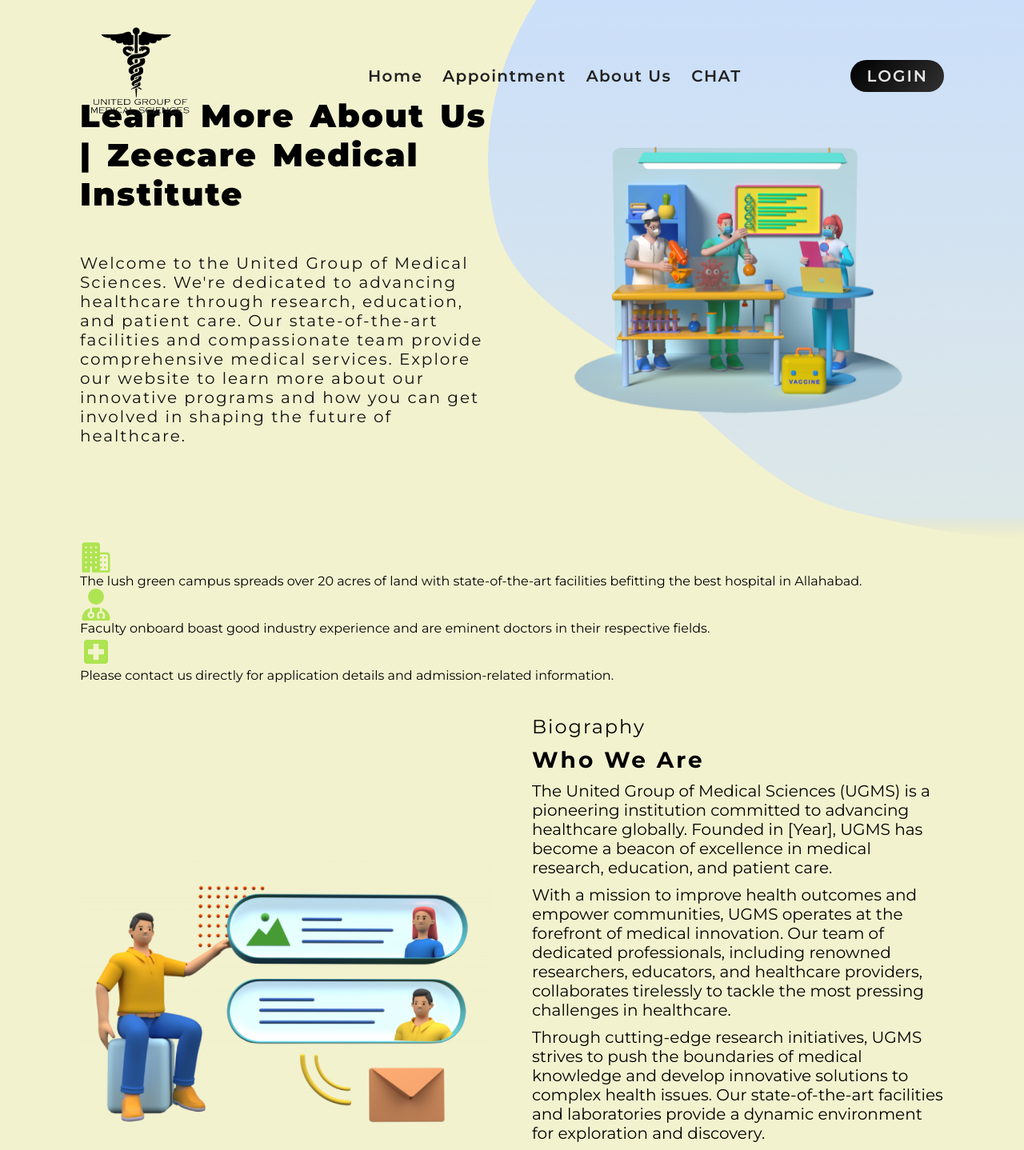
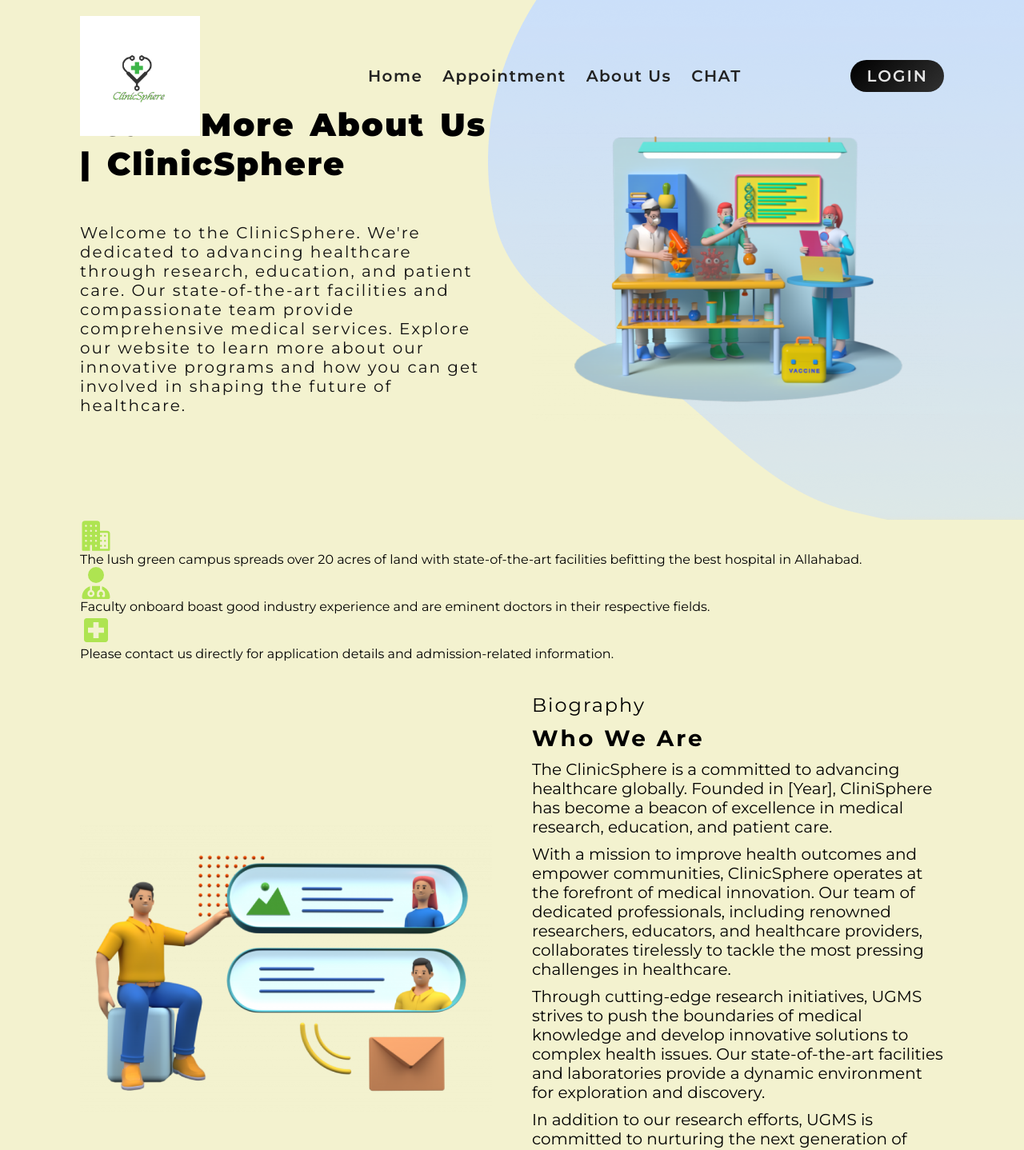
Before and after one commit to amipkr7/Hospmang-Frontend, a React (Vite) app: page /about in a window 1280 px wide. Shown: the top 1438 px of the page at 80% size. Built offline with nearby package versions, Linux system fonts and the light colour scheme; no server answers.

Commit message:
index.html changed for razorpay

```diff
--- a/src/Pages/AboutUs.jsx
+++ b/src/Pages/AboutUs.jsx
@@ -8,7 +8,7 @@
   return (
     <>
 
-     <Hero title={"Learn More About Us | Zeecare Medical Institute"} image_url={about} />
+     <Hero title={"Learn More About Us | ClinicSphere"} image_url={about} />
      <Biography image_url={whoweare}/>
     </>
   )
--- a/src/Pages/Appointment.jsx
+++ b/src/Pages/Appointment.jsx
@@ -6,7 +6,7 @@
   return (
     <div>
       <br /><br /><br />
-      <Hero title={"Schedule Your Appointment | United Group of Medical Sciences"} image_url={signin}/>
+      <Hero title={"Schedule Your Appointment | ClinicSphere"} image_url={signin}/>
       <AppointmentForm/>
     </div>
   )
--- a/src/Pages/Components/Biography.jsx
+++ b/src/Pages/Components/Biography.jsx
@@ -11,8 +11,8 @@
         <div className="banner">
           <p>Biography</p>
           <h3>Who We Are</h3>
-          <p>The United Group of Medical Sciences (UGMS) is a pioneering institution committed to advancing healthcare globally. Founded in [Year], UGMS has become a beacon of excellence in medical research, education, and patient care.</p>
-          <p>With a mission to improve health outcomes and empower communities, UGMS operates at the forefront of medical innovation. Our team of dedicated professionals, including renowned researchers, educators, and healthcare providers, collaborates tirelessly to tackle the most pressing challenges in healthcare.</p>
+          <p>The ClinicSphere is a committed to advancing healthcare globally. Founded in [Year], CliniSphere has become a beacon of excellence in medical research, education, and patient care.</p>
+          <p>With a mission to improve health outcomes and empower communities, ClinicSphere operates at the forefront of medical innovation. Our team of dedicated professionals, including renowned researchers, educators, and healthcare providers, collaborates tirelessly to tackle the most pressing challenges in healthcare.</p>
           <p>Through cutting-edge research initiatives, UGMS strives to push the boundaries of medical knowledge and develop innovative solutions to complex health issues. Our state-of-the-art facilities and laboratories provide a dynamic environment for exploration and discovery.</p>
           <p>In addition to our research efforts, UGMS is committed to nurturing the next generation of healthcare professionals. We offer comprehensive educational programs, including undergraduate and postgraduate studies, continuing medical education, and professional development opportunities.
 
--- a/src/Pages/Components/Hero.jsx
+++ b/src/Pages/Components/Hero.jsx
@@ -10,7 +10,7 @@
 
         <h1>{props.title}</h1>
         <p>
-Welcome to the United Group of Medical Sciences. We're dedicated to advancing healthcare through research, education, and patient care. Our state-of-the-art facilities and compassionate team provide comprehensive medical services. Explore our website to learn more about our innovative programs and how you can get involved in shaping the future of healthcare.</p>
+Welcome to the ClinicSphere. We're dedicated to advancing healthcare through research, education, and patient care. Our state-of-the-art facilities and compassionate team provide comprehensive medical services. Explore our website to learn more about our innovative programs and how you can get involved in shaping the future of healthcare.</p>
       </div>
       <div className="banner">
         <img src={props.image_url} alt="hero" className="animated-image"/>
--- a/src/Pages/Home.jsx
+++ b/src/Pages/Home.jsx
@@ -8,7 +8,7 @@
 const Home = () => {
   return (
     <>
-      <Hero title={"Welcome to the Hospital"} image_url={hero}/>
+      <Hero title={"Welcome to the ClinicSphere"} image_url={hero}/>
       <Biography image_url={about}/>
       <Departments/>
       <MessageForm/>
--- a/src/Pages/Login.jsx
+++ b/src/Pages/Login.jsx
@@ -37,7 +37,7 @@
     <div className='container form-component login-form'>
       <h2>Sign In</h2>
       <p>Please Login To Continue</p>
-      <p>Lorem ipsum dolor sit amet consectetur adipisicing elit. Molestiae officiis quasi quo accusamus vel. Eius provident doloremque modi similique unde.</p>
+      <p>ClinicSphere is an innovative clinic management system designed to streamline the operations of modern healthcare facilities. Its comprehensive suite of features aims to enhance both administrative and clinical workflows, ensuring a seamless experience for patients and staff alike.</p>
       <form onSubmit={handleLogin}>
         <input type="text" placeholder='Email' value={email} onChange={(e)=>{setEmail(e.target.value)}}/>
         <input type="text" placeholder='Password' value={password} onChange={(e)=>{setPassword(e.target.value)}}/>
--- a/src/Pages/Register.jsx
+++ b/src/Pages/Register.jsx
@@ -42,7 +42,7 @@
     <div className='container form-component register-form'>
       <h2>SIgn Up</h2>
       <p>Please Sign Up To Continue</p>
-      <p>Lorem ipsum dolor sit amet, consectetur adipisicing elit. Itaque dolor expedita sunt natus quo accusamus suscipit, earum similique eligendi consequuntur!</p>
+      <p>ClinicSphere is an innovative clinic management system designed to streamline the operations of modern healthcare facilities. Its comprehensive suite of features aims to enhance both administrative and clinical workflows, ensuring a seamless experience for patients and staff alike.!</p>
 
       <form onSubmit={handleRegister}>
         <div>
```
Also changed, not shown: src/Photos/logo.png.
